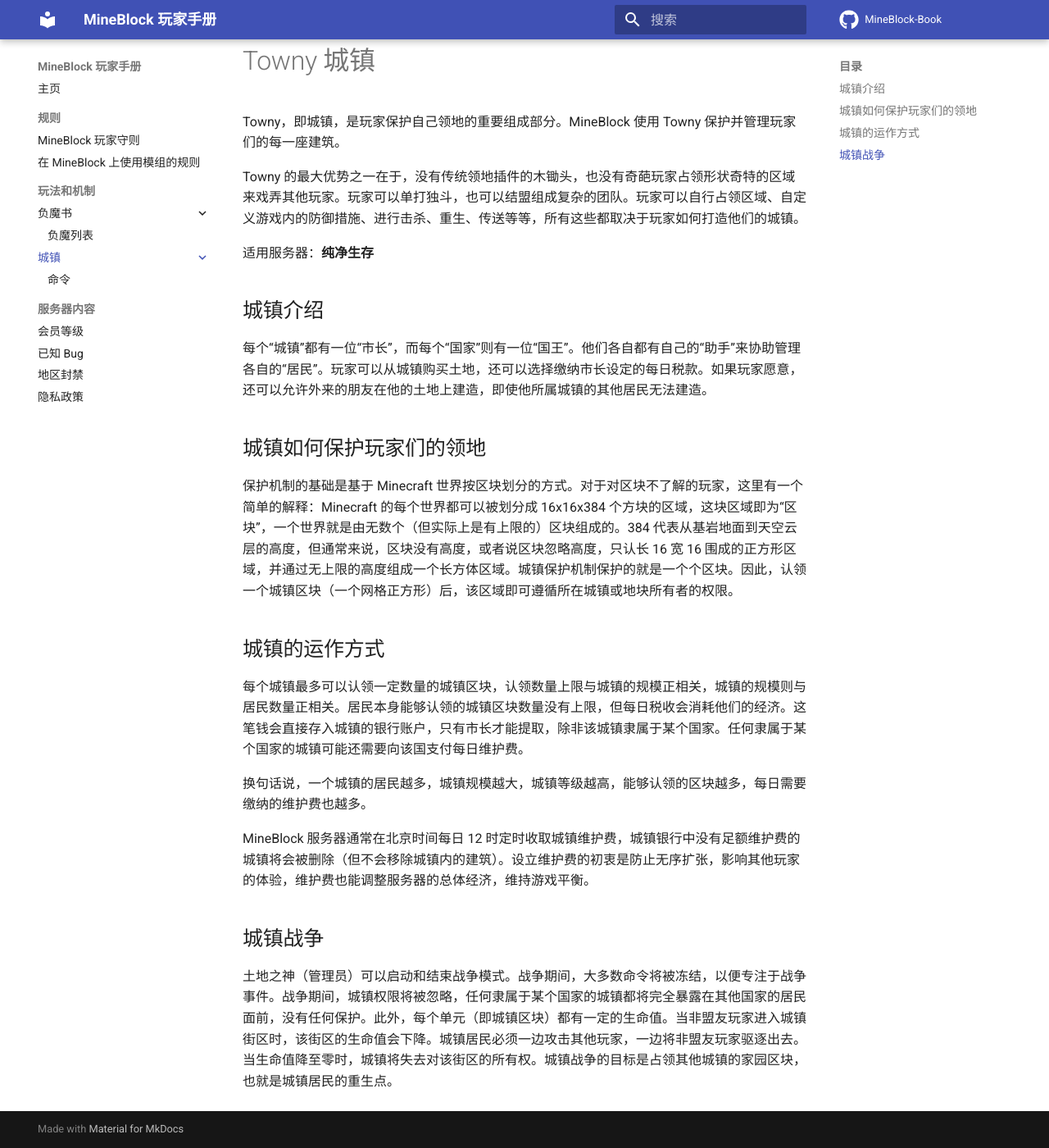
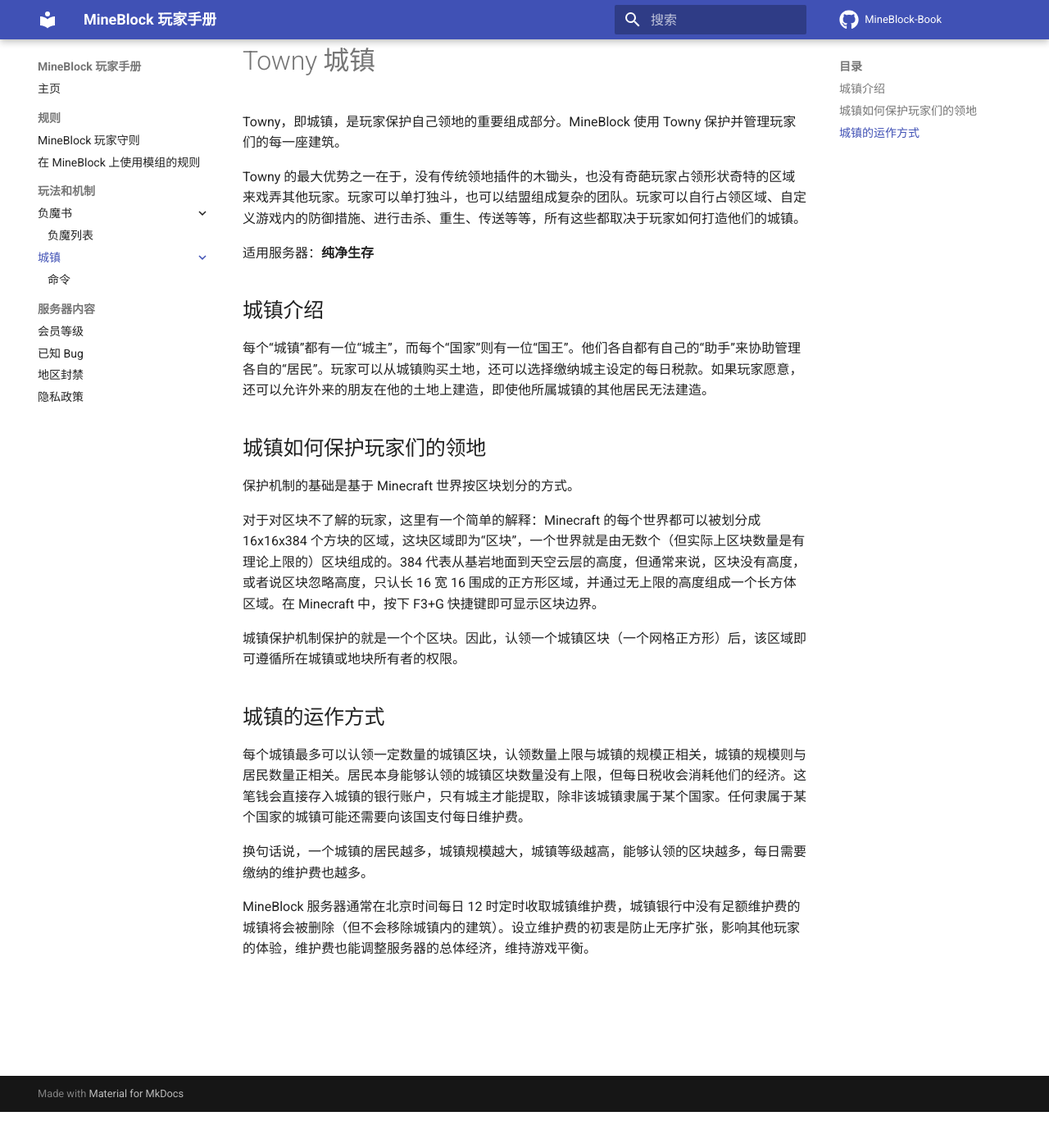
Before and after one commit to MineBlockMC/MineBlock-Book, an MkDocs documentation site: the page built from docs/mechanism/Towny/index.md, in a window 1280 px wide and 1400 px high, scrolled down 44 px. Shown: the whole window at 82% size. Built offline with MkDocs 1.6.1 and Material for MkDocs 9.7.7, drawn with Linux system fonts in a browser that asks for light colours; comment, search, counter and statistics services are not loaded.

Commit message:
Update index.md

```diff
--- a/docs/mechanism/Towny/index.md
+++ b/docs/mechanism/Towny/index.md
@@ -8,20 +8,20 @@ Towny 的最大优势之一在于，没有传统领地插件的木锄头，也
 
 ## 城镇介绍
 
-每个“城镇”都有一位“市长”，而每个“国家”则有一位“国王”。他们各自都有自己的“助手”来协助管理各自的“居民”。玩家可以从城镇购买土地，还可以选择缴纳市长设定的每日税款。如果玩家愿意，还可以允许外来的朋友在他的土地上建造，即使他所属城镇的其他居民无法建造。
+每个“城镇”都有一位“城主”，而每个“国家”则有一位“国王”。他们各自都有自己的“助手”来协助管理各自的“居民”。玩家可以从城镇购买土地，还可以选择缴纳城主设定的每日税款。如果玩家愿意，还可以允许外来的朋友在他的土地上建造，即使他所属城镇的其他居民无法建造。
 
 ## 城镇如何保护玩家们的领地
 
-保护机制的基础是基于 Minecraft 世界按区块划分的方式。对于对区块不了解的玩家，这里有一个简单的解释：Minecraft 的每个世界都可以被划分成 16x16x384 个方块的区域，这块区域即为“区块”，一个世界就是由无数个（但实际上是有上限的）区块组成的。384 代表从基岩地面到天空云层的高度，但通常来说，区块没有高度，或者说区块忽略高度，只认长 16 宽 16 围成的正方形区域，并通过无上限的高度组成一个长方体区域。城镇保护机制保护的就是一个个区块。因此，认领一个城镇区块（一个网格正方形）后，该区域即可遵循所在城镇或地块所有者的权限。
+保护机制的基础是基于 Minecraft 世界按区块划分的方式。
+
+对于对区块不了解的玩家，这里有一个简单的解释：Minecraft 的每个世界都可以被划分成 16x16x384 个方块的区域，这块区域即为“区块”，一个世界就是由无数个（但实际上区块数量是有理论上限的）区块组成的。384 代表从基岩地面到天空云层的高度，但通常来说，区块没有高度，或者说区块忽略高度，只认长 16 宽 16 围成的正方形区域，并通过无上限的高度组成一个长方体区域。在 Minecraft 中，按下 F3+G 快捷键即可显示区块边界。
+
+城镇保护机制保护的就是一个个区块。因此，认领一个城镇区块（一个网格正方形）后，该区域即可遵循所在城镇或地块所有者的权限。
 
 ## 城镇的运作方式
 
-每个城镇最多可以认领一定数量的城镇区块，认领数量上限与城镇的规模正相关，城镇的规模则与居民数量正相关。居民本身能够认领的城镇区块数量没有上限，但每日税收会消耗他们的经济。这笔钱会直接存入城镇的银行账户，只有市长才能提取，除非该城镇隶属于某个国家。任何隶属于某个国家的城镇可能还需要向该国支付每日维护费。
+每个城镇最多可以认领一定数量的城镇区块，认领数量上限与城镇的规模正相关，城镇的规模则与居民数量正相关。居民本身能够认领的城镇区块数量没有上限，但每日税收会消耗他们的经济。这笔钱会直接存入城镇的银行账户，只有城主才能提取，除非该城镇隶属于某个国家。任何隶属于某个国家的城镇可能还需要向该国支付每日维护费。
 
 换句话说，一个城镇的居民越多，城镇规模越大，城镇等级越高，能够认领的区块越多，每日需要缴纳的维护费也越多。
 
 MineBlock 服务器通常在北京时间每日 12 时定时收取城镇维护费，城镇银行中没有足额维护费的城镇将会被删除（但不会移除城镇内的建筑）。设立维护费的初衷是防止无序扩张，影响其他玩家的体验，维护费也能调整服务器的总体经济，维持游戏平衡。
-
-## 城镇战争
-
-土地之神（管理员）可以启动和结束战争模式。战争期间，大多数命令将被冻结，以便专注于战争事件。战争期间，城镇权限将被忽略，任何隶属于某个国家的城镇都将完全暴露在其他国家的居民面前，没有任何保护。此外，每个单元（即城镇区块）都有一定的生命值。当非盟友玩家进入城镇街区时，该街区的生命值会下降。城镇居民必须一边攻击其他玩家，一边将非盟友玩家驱逐出去。当生命值降至零时，城镇将失去对该街区的所有权。城镇战争的目标是占领其他城镇的家园区块，也就是城镇居民的重生点。
```
